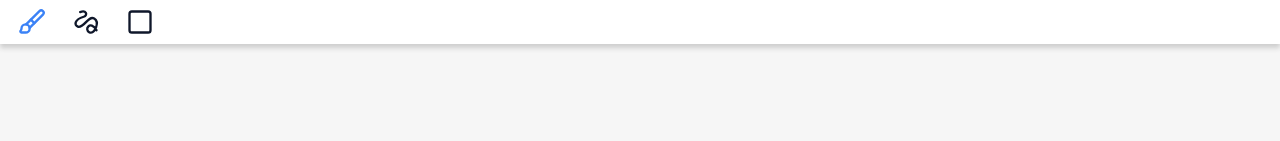
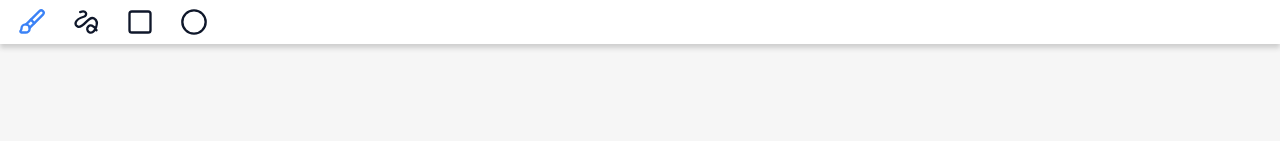
Before and after one commit to itsslava/paint-app, a React (Vite) app: page / in a window 1280 px wide. Shown: the top 141 px of the page. Built offline with nearby package versions, Linux system fonts and the light colour scheme.

Commit message:
feat: добавить инструмент Circle и кнопку в Toolbar

```diff
--- /dev/null
+++ b/src/shared/icons/CircleIcon.tsx
@@ -0,0 +1,29 @@
+type IconProps = {
+	size?: number;
+	className?: string;
+	title?: string;
+};
+
+const CircleIcon = ({ size = 20, className, title = 'Circle' }: IconProps) => {
+	return (
+		<svg
+			xmlns="http://www.w3.org/2000/svg"
+			width={size}
+			height={size}
+			viewBox="0 0 24 24"
+			fill="none"
+			stroke="currentColor"
+			strokeWidth={2}
+			strokeLinecap="round"
+			strokeLinejoin="round"
+			role="img"
+			aria-hidden={title ? undefined : true}
+			className={className}
+		>
+			{title ? <title>{title}</title> : null}
+			<circle cx="12" cy="12" r="10" />
+		</svg>
+	);
+};
+
+export default CircleIcon;
--- a/src/shared/icons/index.ts
+++ b/src/shared/icons/index.ts
@@ -1,3 +1,4 @@
 export { default as BrushIcon } from './BrushIcon';
 export { default as LineIcon } from './LineIcon';
 export { default as RectangleIcon } from './RectangleIcon';
+export { default as CircleIcon } from './CircleIcon';
--- /dev/null
+++ b/src/shared/tools/circle.ts
@@ -0,0 +1,60 @@
+import Tool from './tool';
+
+export default class Circle extends Tool {
+	private isDrawing = false;
+	private startX = 0;
+	private startY = 0;
+
+	private startImage: ImageData | null = null;
+
+	constructor(canvas: HTMLCanvasElement) {
+		super(canvas);
+		this.attach();
+	}
+
+	private attach(): void {
+		this.canvas.addEventListener('mousedown', this.handleMouseDown);
+		this.canvas.addEventListener('mousemove', this.handleMouseMove);
+		window.addEventListener('mouseup', this.handleMouseUp);
+	}
+
+	override destroy(): void {
+		this.canvas.removeEventListener('mousedown', this.handleMouseDown);
+		this.canvas.removeEventListener('mousemove', this.handleMouseMove);
+		window.removeEventListener('mouseup', this.handleMouseUp);
+	}
+
+	private draw(x: number, y: number, radius: number): void {
+		this.ctx.beginPath();
+		this.ctx.arc(x, y, radius, 0, Math.PI * 2);
+		this.ctx.stroke();
+	}
+
+	private handleMouseDown = (e: MouseEvent): void => {
+		this.isDrawing = true;
+
+		const { x, y } = this.getPos(e);
+		this.startX = x;
+		this.startY = y;
+
+		this.startImage = this.ctx.getImageData(0, 0, this.canvas.width, this.canvas.height);
+	};
+	private handleMouseMove = (e: MouseEvent): void => {
+		if (!this.isDrawing || !this.startImage) return;
+
+		const { x: currentX, y: currentY } = this.getPos(e);
+
+		const dx = currentX - this.startX;
+		const dy = currentY - this.startY;
+		const radius = Math.sqrt(dx * dx + dy * dy);
+
+		this.ctx.putImageData(this.startImage, 0, 0);
+
+		this.draw(this.startX, this.startY, radius);
+	};
+	private handleMouseUp = (): void => {
+		if (!this.isDrawing) return;
+		this.isDrawing = false;
+		this.startImage = null;
+	};
+}
--- a/src/shared/tools/index.ts
+++ b/src/shared/tools/index.ts
@@ -2,3 +2,4 @@ export { default as Tool } from './tool';
 export { default as Brush } from './brush';
 export { default as Line } from './line';
 export { default as Rectangle } from './rectangle';
+export { default as Circle } from './circle';
--- a/src/widgets/toolbar/ui/Toolbar.tsx
+++ b/src/widgets/toolbar/ui/Toolbar.tsx
@@ -2,8 +2,8 @@ import { observer } from 'mobx-react-lite';
 import toolState, { type ToolType } from '@shared/store/toolState';
 import canvasState from '@shared/store/canvasState';
 import { IconButton } from '@shared/ui';
-import { Brush, Line, Rectangle, Tool } from '@shared/tools';
-import { BrushIcon, LineIcon, RectangleIcon } from '@shared/icons';
+import { Brush, Circle, Line, Rectangle, Tool } from '@shared/tools';
+import { BrushIcon, CircleIcon, LineIcon, RectangleIcon } from '@shared/icons';
 
 import styles from './toolbar.module.scss';
 import type { JSX } from 'react';
@@ -12,6 +12,7 @@ const toolFactory: Partial<Record<ToolType, new (canvas: HTMLCanvasElement) => T
 	brush: Brush,
 	line: Line,
 	rectangle: Rectangle,
+	circle: Circle,
 };
 
 const toolButtons: Array<{
@@ -22,6 +23,7 @@ const toolButtons: Array<{
 	{ key: 'brush', label: 'Brush', Icon: BrushIcon },
 	{ key: 'line', label: 'Line', Icon: LineIcon },
 	{ key: 'rectangle', label: 'Rectangle', Icon: RectangleIcon },
+	{ key: 'circle', label: 'Circle', Icon: CircleIcon },
 ];
 
 const ToolBar = observer(() => {
```
